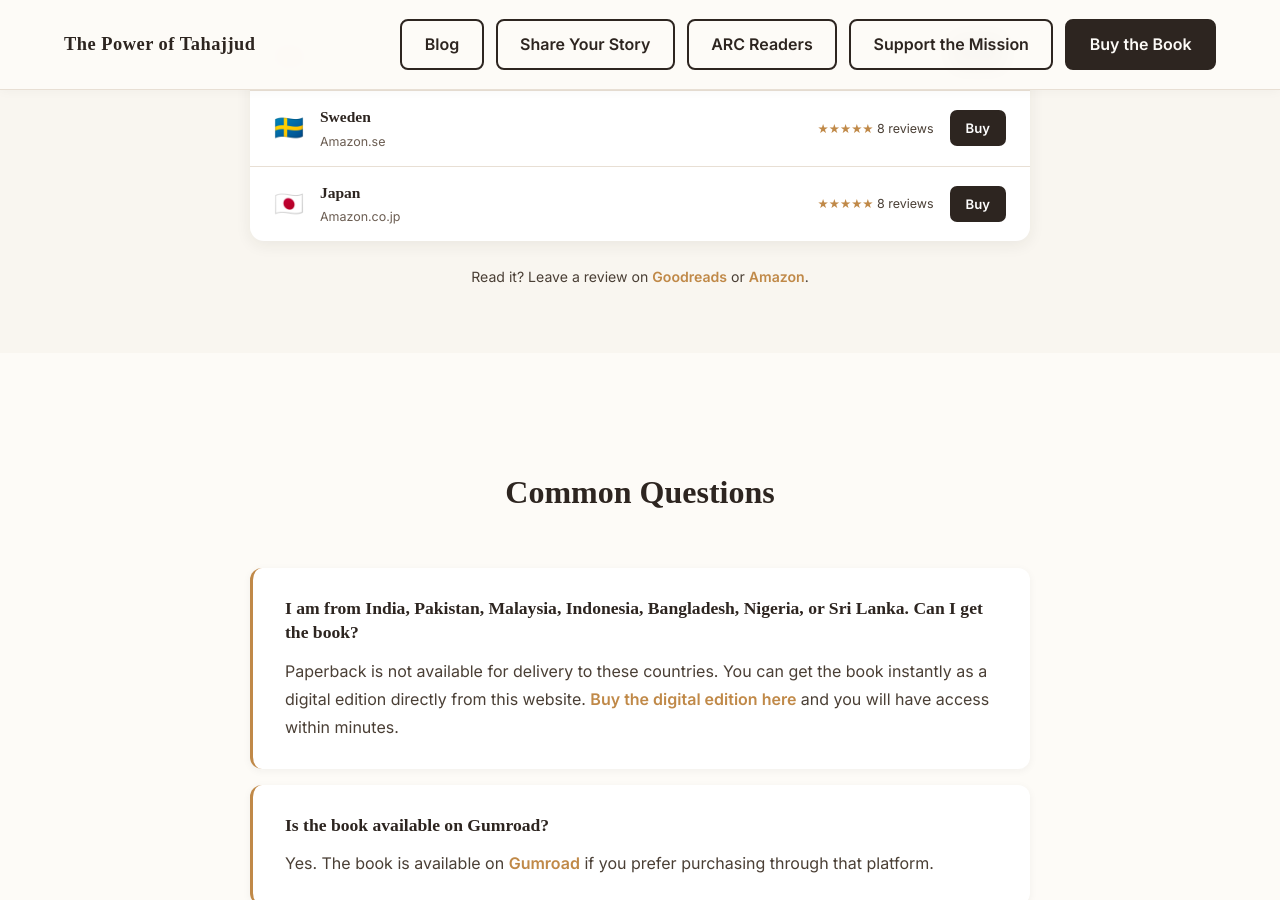
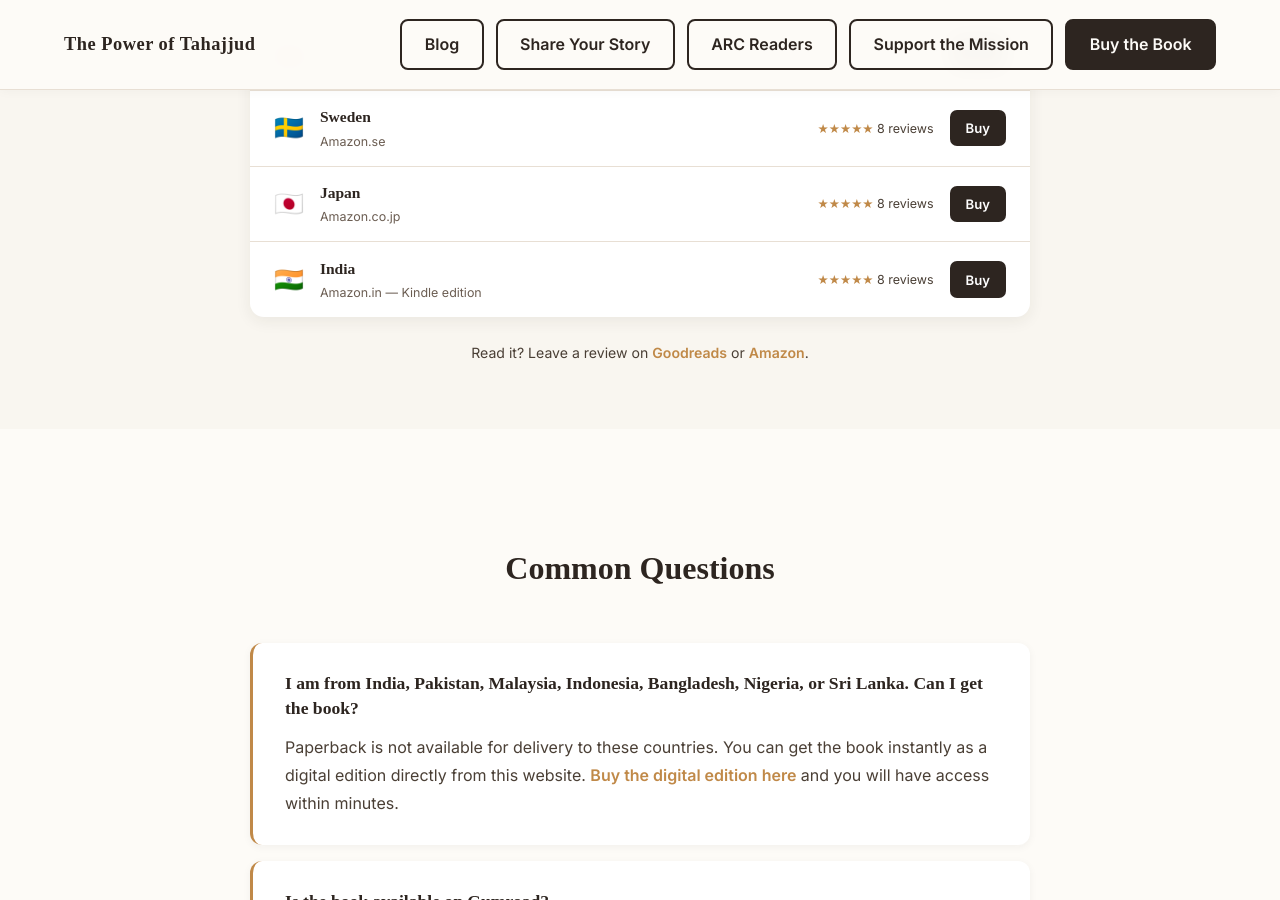
Before and after one commit to Omnitryx-Inc/tahajjud-fe-main, a Jekyll site: the page built from pages/get-the-book.html, in a window 1280 px wide and 900 px high, scrolled down 1327 px. Built offline with Jekyll 4.4.1, drawn with Linux system fonts in a browser that asks for light colours; some web fonts are replaced.

Commit message:
adjustments

```diff
--- a/pages/get-the-book.html
+++ b/pages/get-the-book.html
@@ -438,7 +438,7 @@
         </div>
       </div>
 
-      <!-- <div class="marketplace-row">
+      <div class="marketplace-row">
         <div class="marketplace-flag">🇮🇳</div>
         <div class="marketplace-info">
           <div class="marketplace-country">India</div>
@@ -448,7 +448,7 @@
         <div class="marketplace-actions">
           <a href="https://www.amazon.in/dp/B0GGY91C71" class="marketplace-btn" target="_blank" rel="noopener" onclick="gtag('event','click_buy_physical',{country:'IN',button_location:'buy_page'});">Buy</a>
         </div>
-      </div> -->
+      </div>
 
     </div>
 
```
